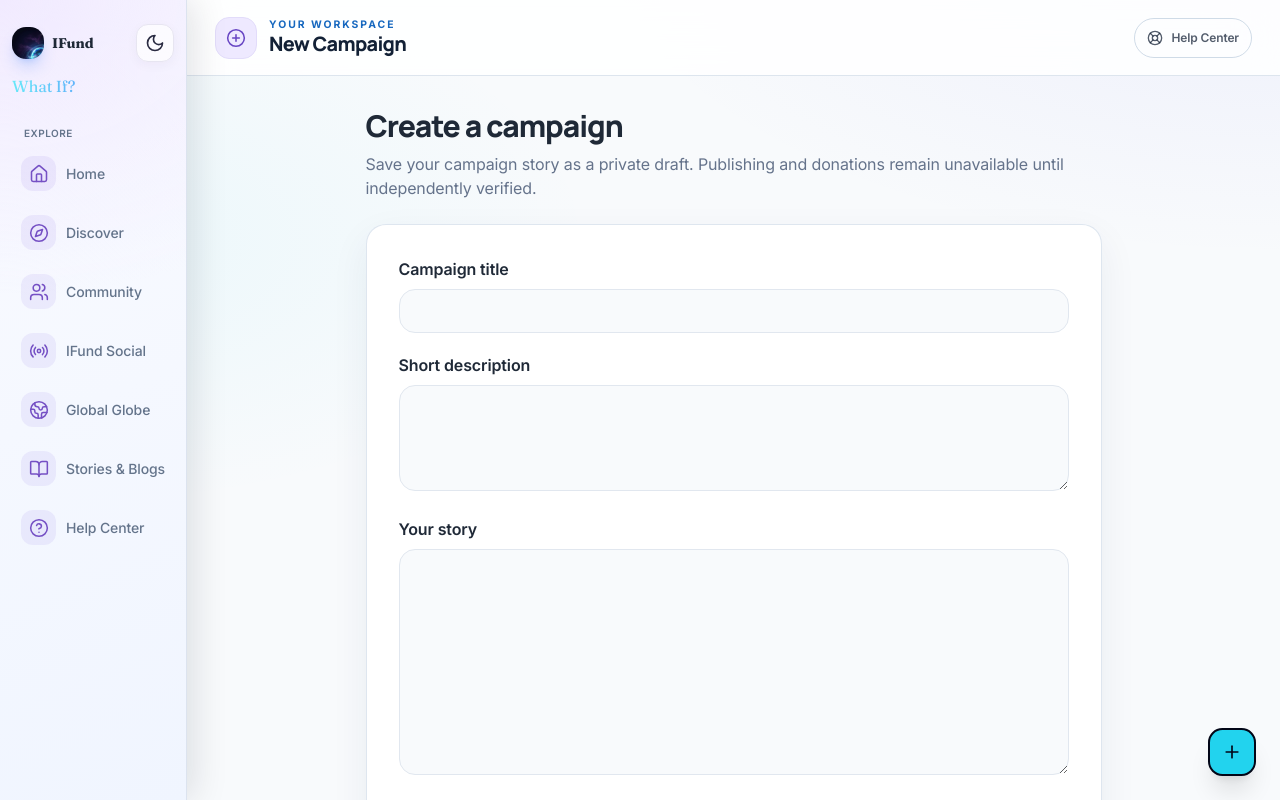
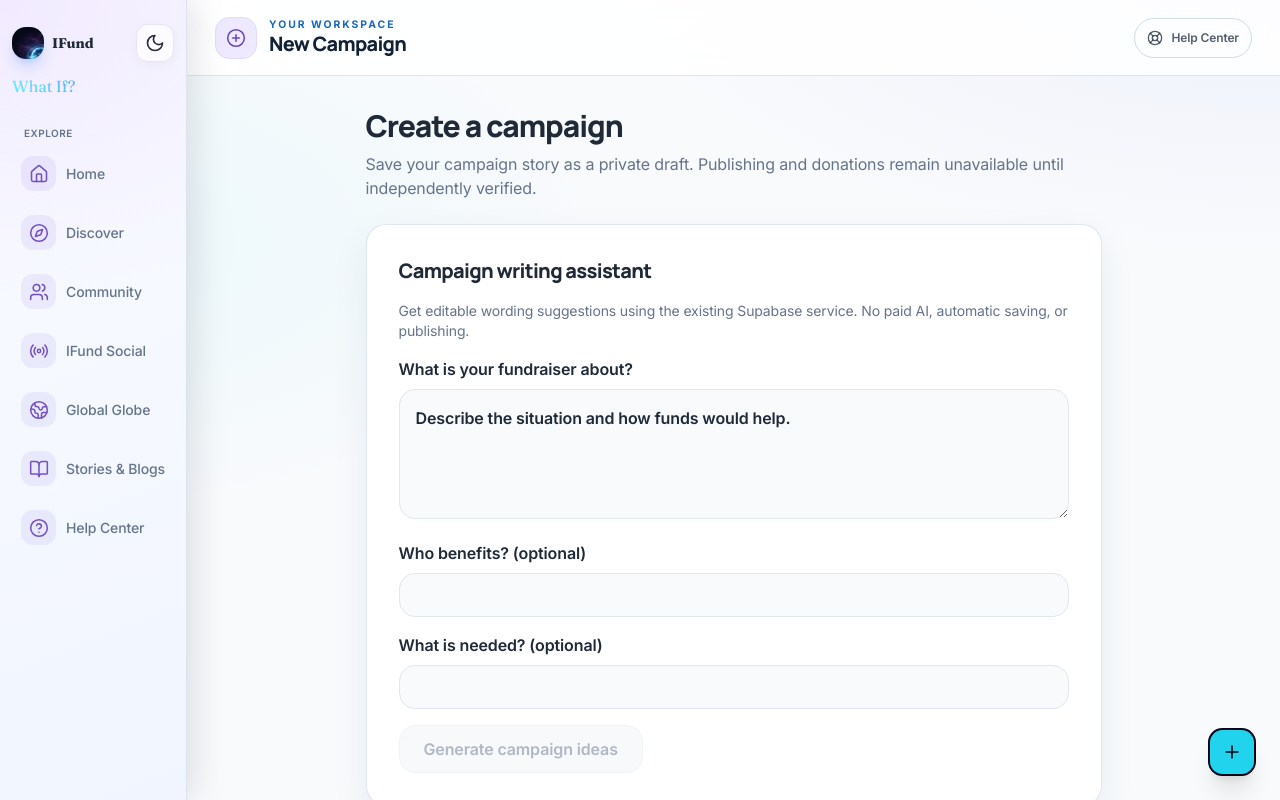
Before and after one commit to interplanetarysister/InterplanetaryFund, a React (Vite) app in the folder apps/web/: page /create in a window 1280 px wide. Built offline with nearby package versions, Linux system fonts and the light colour scheme.

Commit message:
feat(web): add assisted campaign creation with editable suggestions

```diff
--- a/apps/web/src/pages/CreateCampaign.jsx
+++ b/apps/web/src/pages/CreateCampaign.jsx
@@ -1,6 +1,7 @@
 import { useEffect, useState } from "react";
 import { Link, useNavigate, useSearchParams } from "react-router-dom";
 import { authClient } from "@/api/auth";
+import { requestCampaignDraft } from "@/api/campaignDraft";
 
 export default function CreateCampaign() {
   const navigate = useNavigate();
@@ -31,6 +32,30 @@ export default function CreateCampaign() {
   const [busy, setBusy] = useState(false);
   const [error, setError] = useState("");
   const [saved, setSaved] = useState("");
+  const [draftDetails, setDraftDetails] = useState("");
+  const [draftBeneficiary, setDraftBeneficiary] = useState("");
+  const [draftNeed, setDraftNeed] = useState("");
+  const [suggestions, setSuggestions] = useState(null);
+  const [suggesting, setSuggesting] = useState(false);
+  const [suggestionError, setSuggestionError] = useState("");
+  async function suggestDraft() {
+    if (busy || suggesting || loadingDraft || draftLoadError) return;
+    setSuggesting(true); setSuggestionError(""); setSuggestions(null);
+    try {
+      const result = await requestCampaignDraft(authClient(), {
+        details: draftDetails,
+        beneficiary: draftBeneficiary,
+        need: draftNeed,
+        cause: form.category,
+        goal: form.goal_amount,
+      });
+      setSuggestions(result);
+    } catch (error) {
+      setSuggestionError(error?.message || "Could not prepare your draft.");
+    } finally {
+      setSuggesting(false);
+    }
+  }
   function change(key, value) { setForm(prev => ({ ...prev, [key]: value })); }
   async function save(e) {
     e.preventDefault();
@@ -61,6 +86,51 @@ export default function CreateCampaign() {
     <header><h1 className="font-display text-3xl font-bold">Create a campaign</h1><p className="mt-2 text-muted-foreground">Save your campaign story as a private draft. Publishing and donations remain unavailable until independently verified.</p></header>
     {loadingDraft && <p role="status">Loading your saved draft…</p>}
     {draftLoadError && <p role="alert" className="text-destructive">{draftLoadError}</p>}
+    <section className="space-y-4 rounded-2xl border border-border bg-card p-5 sm:p-8" aria-label="Campaign writing assistant">
+      <h2 className="text-xl font-semibold">Campaign writing assistant</h2>
+      <p className="text-sm text-muted-foreground">Get editable wording suggestions using the existing Supabase service. No paid AI, automatic saving, or publishing.</p>
+      <label className="block font-semibold">What is your fundraiser about?
+        <textarea rows={4} maxLength={1500} value={draftDetails} disabled={suggesting || busy || loadingDraft || Boolean(draftLoadError)}
+          onChange={e => setDraftDetails(e.target.value)} placeholder="Describe the situation and how funds would help."
+          className="mt-2 w-full rounded-xl border border-input bg-background p-4" />
+      </label>
+      <label className="block font-semibold">Who benefits? (optional)
+        <input maxLength={100} value={draftBeneficiary} disabled={suggesting || busy}
+          onChange={e => setDraftBeneficiary(e.target.value)} className="mt-2 min-h-12 w-full rounded-xl border border-input bg-background px-4" />
+      </label>
+      <label className="block font-semibold">What is needed? (optional)
+        <input maxLength={100} value={draftNeed} disabled={suggesting || busy}
+          onChange={e => setDraftNeed(e.target.value)} className="mt-2 min-h-12 w-full rounded-xl border border-input bg-background px-4" />
+      </label>
+      <button type="button" onClick={suggestDraft}
+        disabled={suggesting || busy || loadingDraft || Boolean(draftLoadError) || draftDetails.trim().length < 12}
+        className="min-h-12 rounded-xl border border-border px-6 font-semibold disabled:opacity-50">
+        {suggesting ? "Preparing ideas…" : "Generate campaign ideas"}
+      </button>
+      {suggestionError && <p role="alert" className="text-destructive">{suggestionError}</p>}
+      {suggestions && <div aria-label="Campaign ideas" className="space-y-4" role="region">
+        <p role="status" className="text-sm">Suggestions are ready. Choose which ideas to apply to the form below.</p>
+        <h3 className="font-semibold">Title ideas</h3>
+        {suggestions.titles.map((v, i) => <div key={i} className="flex flex-wrap items-center justify-between gap-3">
+          <p className="min-w-0 flex-1">{v}</p>
+          <button type="button" className="rounded-xl border border-border px-4 py-2"
+            onClick={() => change("title",v)}>Use title</button>
+        </div>)}
+        <h3 className="font-semibold">Short descriptions</h3>
+        {suggestions.summaries.map((v, i) => <div key={i} className="flex flex-wrap items-center justify-between gap-3">
+          <p className="min-w-0 flex-1">{v}</p>
+          <button type="button" className="rounded-xl border border-border px-4 py-2"
+            onClick={() => change("summary",v)}>Use description</button>
+        </div>)}
+        <h3 className="font-semibold">Story idea</h3>
+        <p className="whitespace-pre-wrap">{suggestions.story}</p>
+        <button type="button" className="rounded-xl border border-border px-4 py-2"
+          onClick={() => change("story",suggestions.story)}>Use story</button>
+        {suggestions.imagePrompt && <details><summary>Suggested illustration concept (no image generated)</summary>
+          <p>{suggestions.imagePrompt}</p>
+        </details>}
+      </div>}
+    </section>
     <form onSubmit={save} className="space-y-5 rounded-2xl border border-border bg-card p-5 sm:p-8">
       <label className="block font-semibold">Campaign title<input required maxLength={150} value={form.title} onChange={e=>change("title",e.target.value)} className="mt-2 min-h-12 w-full rounded-xl border border-input bg-background px-4" /></label>
       <label className="block font-semibold">Short description<textarea required maxLength={1000} rows={3} value={form.summary} onChange={e=>change("summary",e.target.value)} className="mt-2 w-full rounded-xl border border-input bg-background p-4" /></label>
```
